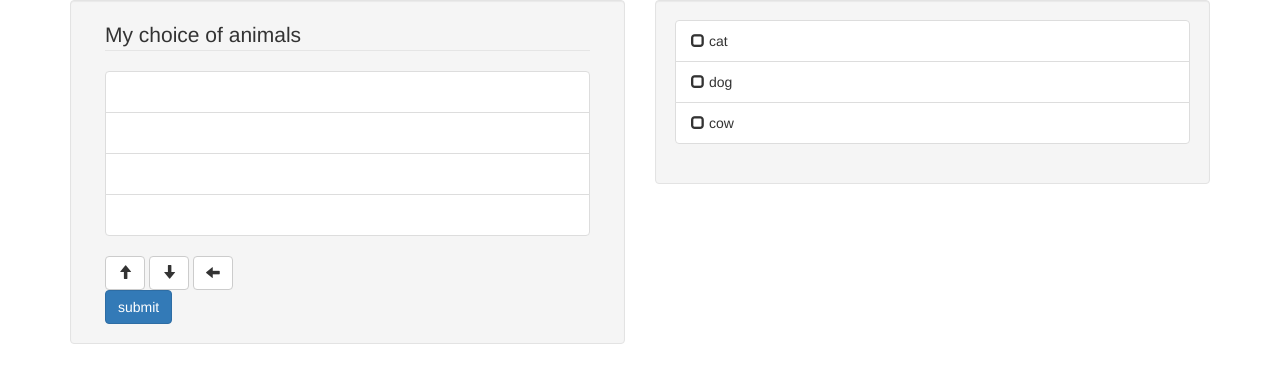
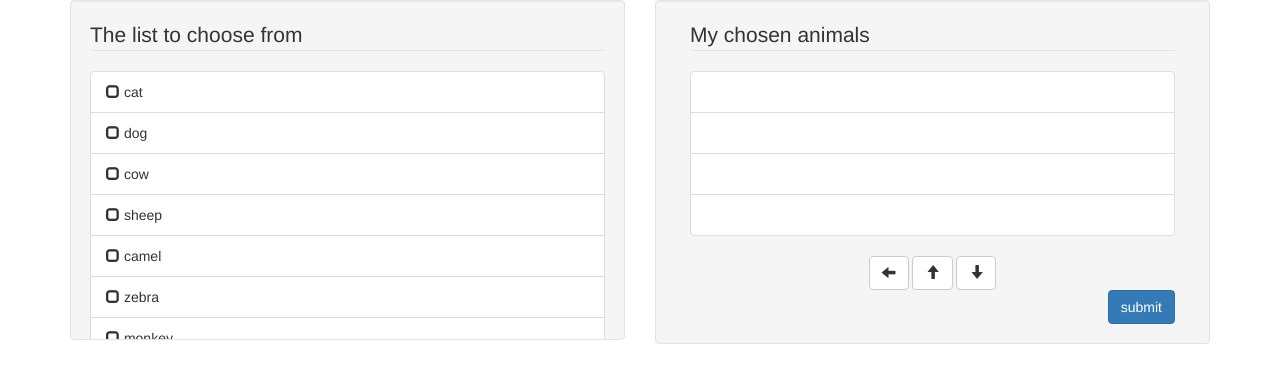
Before and after one commit to reshetech/jquery.sortable, a plain HTML site: page index.html in a window 1280 px wide. Drawn offline with nearby package versions, Linux system fonts and the light colour scheme.

Commit message:
Update index.html

```diff
--- a/index.html
+++ b/index.html
@@ -17,41 +17,8 @@
 <article class='couple-wrapper'>
 <div class="row">
 <div class="col-md-6">
-<form action="#" method="post" role="form" class="well">
-  <fieldset>
-  <div class="form-group">
-    <div class="col-md-12">
-        <legend>My choice of animals</legend>
-        <ul class="list-group checked-list-box sink" style="-webkit-padding-start:0">
-          <li class="list-group-item" data-id="0">&nbsp;</li>
-          <li class="list-group-item" data-id="0">&nbsp;</li>
-          <li class="list-group-item" data-id="0">&nbsp;</li>
-          <li class="list-group-item" data-id="0">&nbsp;</li>
-        </ul>
-        <div class="alignCenter">
-        <button class="btn btn-default glyph-wrapper activeBtns" data-action="up">
-          <span class="glyphicon glyphicon-arrow-up"></span>
-        </button>
-        <button class="btn btn-default glyph-wrapper activeBtns" data-action="down">
-          <span class="glyphicon glyphicon-arrow-down"></span>
-        </button>
-        <button class="btn btn-default glyph-wrapper activeBtns" data-action="remove">
-          <span class="glyphicon glyphicon-arrow-left"></span>
-        </button>
-        </div>
-        <input name="data-collector" type="hidden" class="data-collector" value="">
-    </div>
-  </div>
-  <div class="form-group">
-      <div class="col-md-12 alignLeft">
-        <input type="submit" name="submit[main]" value="submit" class="btn btn-primary">
-      </div>
-  </div>
-  </fieldset>
-</form>
-</div>
-<div class="col-md-6">
-<div class="well" style="max-height:240px;overflow: auto;">
+<div class="well" style="max-height:340px;overflow: auto;">
+<legend>The list to choose from</legend>
 <ul class="list-group checked-list-box source">
     <li class="list-group-item" data-id="1">
       <span class="state-icon glyphicon glyphicon-unchecked"></span>
@@ -65,9 +32,63 @@
       <span class="state-icon glyphicon glyphicon-unchecked"></span>
       cow<input type="checkbox" class="hidden checkbox">
     </li>
+    <li class="list-group-item" data-id="3">
+      <span class="state-icon glyphicon glyphicon-unchecked"></span>
+      sheep<input type="checkbox" class="hidden checkbox">
+    </li>
+    <li class="list-group-item" data-id="3">
+      <span class="state-icon glyphicon glyphicon-unchecked"></span>
+      camel<input type="checkbox" class="hidden checkbox">
+    </li>
+    <li class="list-group-item" data-id="3">
+      <span class="state-icon glyphicon glyphicon-unchecked"></span>
+      zebra<input type="checkbox" class="hidden checkbox">
+    </li>
+    <li class="list-group-item" data-id="3">
+      <span class="state-icon glyphicon glyphicon-unchecked"></span>
+      monkey<input type="checkbox" class="hidden checkbox">
+    </li>
 </ul>
 </div>
 </div>
+
+<div class="col-md-6">
+<form action="#" method="post" role="form" class="well">
+  <fieldset>
+  <div class="form-group">
+    <div class="col-md-12">
+        <legend>My chosen animals</legend>
+        <ul class="list-group checked-list-box sink" style="-webkit-padding-start:0">
+          <li class="list-group-item" data-id="0">&nbsp;</li>
+          <li class="list-group-item" data-id="0">&nbsp;</li>
+          <li class="list-group-item" data-id="0">&nbsp;</li>
+          <li class="list-group-item" data-id="0">&nbsp;</li>
+        </ul>
+        <div class="text-center">
+
+        <button class="btn btn-default glyph-wrapper activeBtns" data-action="remove">
+          <span class="glyphicon glyphicon-arrow-left"></span>
+        </button>
+        <button class="btn btn-default glyph-wrapper activeBtns" data-action="up">
+          <span class="glyphicon glyphicon-arrow-up"></span>
+        </button>
+        <button class="btn btn-default glyph-wrapper activeBtns" data-action="down">
+          <span class="glyphicon glyphicon-arrow-down"></span>
+        </button>
+
+        </div>
+        <input name="data-collector" type="hidden" class="data-collector" value="">
+    </div>
+  </div>
+  <div class="form-group">
+      <div class="col-md-12 text-right">
+        <input type="submit" name="submit[animals]" value="submit" class="btn btn-primary">
+      </div>
+  </div>
+  </fieldset>
+</form>
+</div>
+
 </div>
 </article>
 
@@ -75,7 +96,7 @@
 </div><!--/.container-->
 
 <script src="//maxcdn.bootstrapcdn.com/bootstrap/3.3.5/js/bootstrap.min.js" charset="utf-8"></script>
-<script src="/assets/js/sortable.js" charset="utf-8"></script>
+<script src="sortable.js" charset="utf-8"></script>
 
 
 
```
